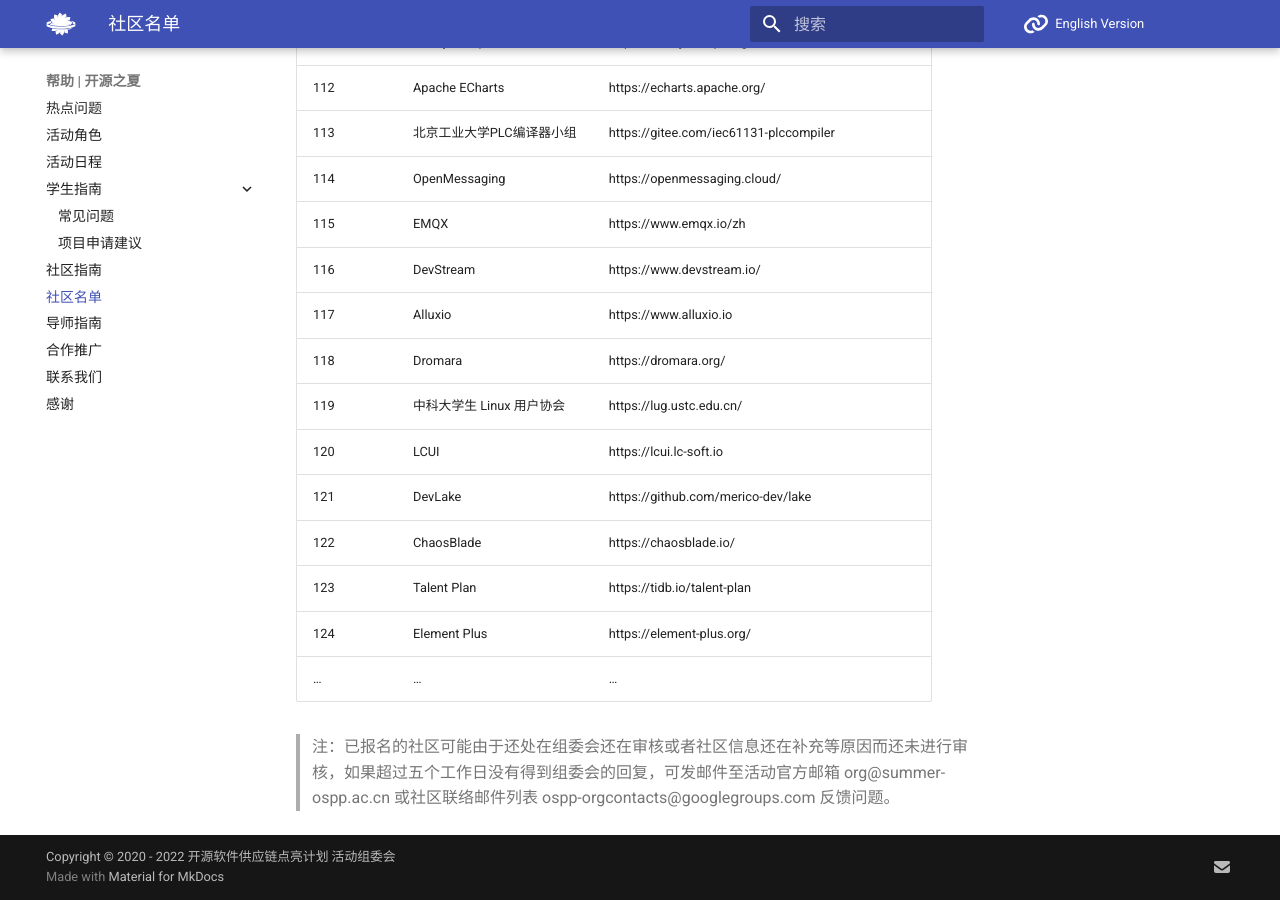
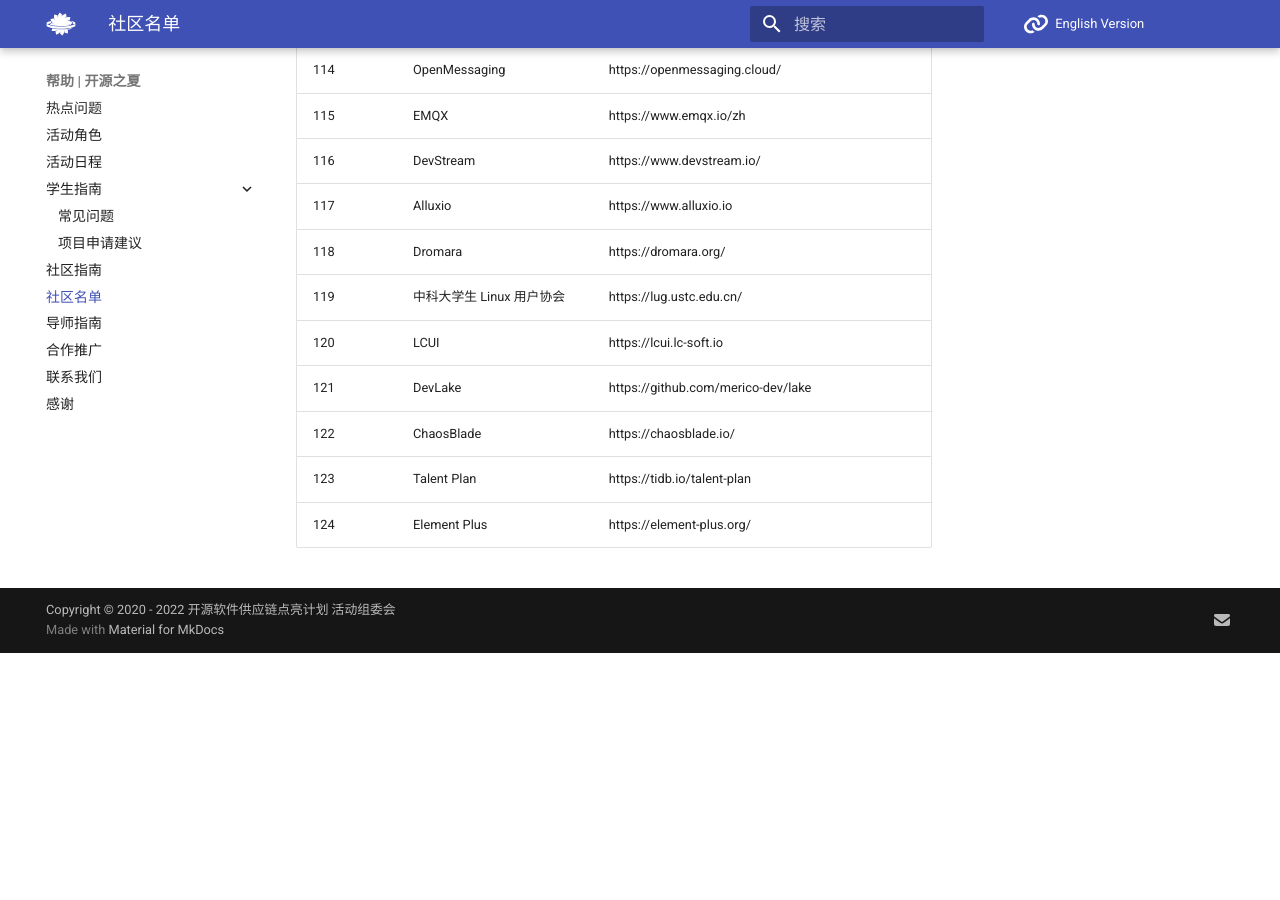
Before and after one commit to summer-ospp/help, an MkDocs documentation site: the page built from docs/communities-list.md, in a window 1280 px wide and 900 px high, scrolled down 5316 px. Built offline with MkDocs 1.6.1 and Material for MkDocs 9.7.7, drawn with Linux system fonts in a browser that asks for light colours; comment, search, counter and statistics services are not loaded; after the commit the page ends 5969 px from its top, so only the background shows below that; some of the changed text lies outside the part shown.

Commit message:
Update communities-list.md

```diff
--- a/docs/communities-list.md
+++ b/docs/communities-list.md
@@ -1,8 +1,5 @@
-# 2022 开源之夏社区名单（持续更新中）
+# 2022 开源之夏社区名单
 
-社区在系统内提交报名后，组委会将尽快进行审核，审核通过则确定此社区为今年“开源之夏” 支持的社区。
-
-此列表在报名截止（2022 年 4 月 15 日）之前会持续更新。
 
 | 序号 | 社区名称                | 社区官网                                               |
 | ---- | ----------------------- | --------------------------------------------------- |
@@ -130,6 +127,3 @@
 | 122  | ChaosBlade | https://chaosblade.io/ |
 | 123  | Talent Plan | https://tidb.io/talent-plan |
 | 124  | Element Plus | https://element-plus.org/ |
-| … | … | …  |
-
-> 注：已报名的社区可能由于还处在组委会还在审核或者社区信息还在补充等原因而还未进行审核，如果超过五个工作日没有得到组委会的回复，可发邮件至活动官方邮箱 org@summer-ospp.ac.cn 或社区联络邮件列表 ospp-orgcontacts@googlegroups.com 反馈问题。
```
